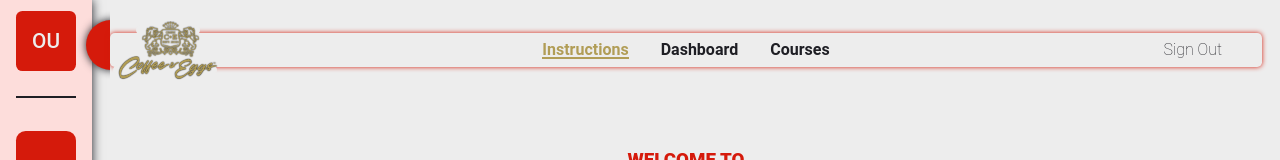
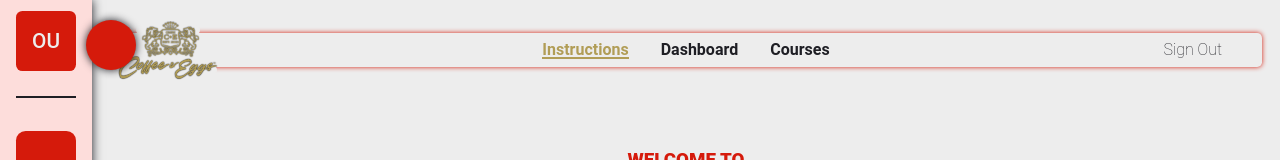
Before and after one commit to RBMarketing1011/omni_university, a React (Vite) app in the folder frontend/: page / in a window 1280 px wide. Shown: the top 160 px of the page. Built offline with nearby package versions, Linux system fonts and the light colour scheme; sample sign-in values are in the browser's storage; some icons are missing.

Commit message:
fixing css

```diff
--- a/frontend/src/elements/css/Header.css
+++ b/frontend/src/elements/css/Header.css
@@ -8,7 +8,7 @@
   position: sticky;
   top: 0;
   background: var(--light);
-  z-index: 100;
+  z-index: 9;
 }
 
 .Header nav {
```
